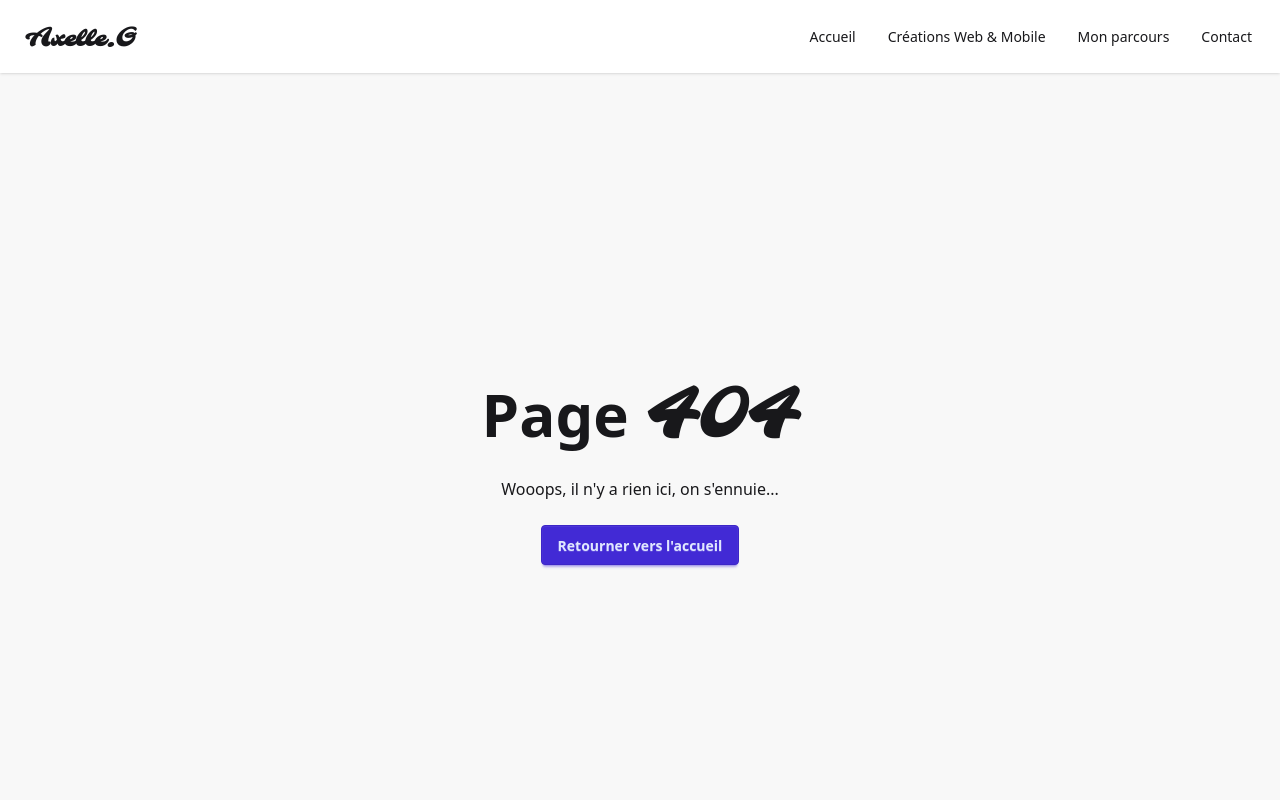
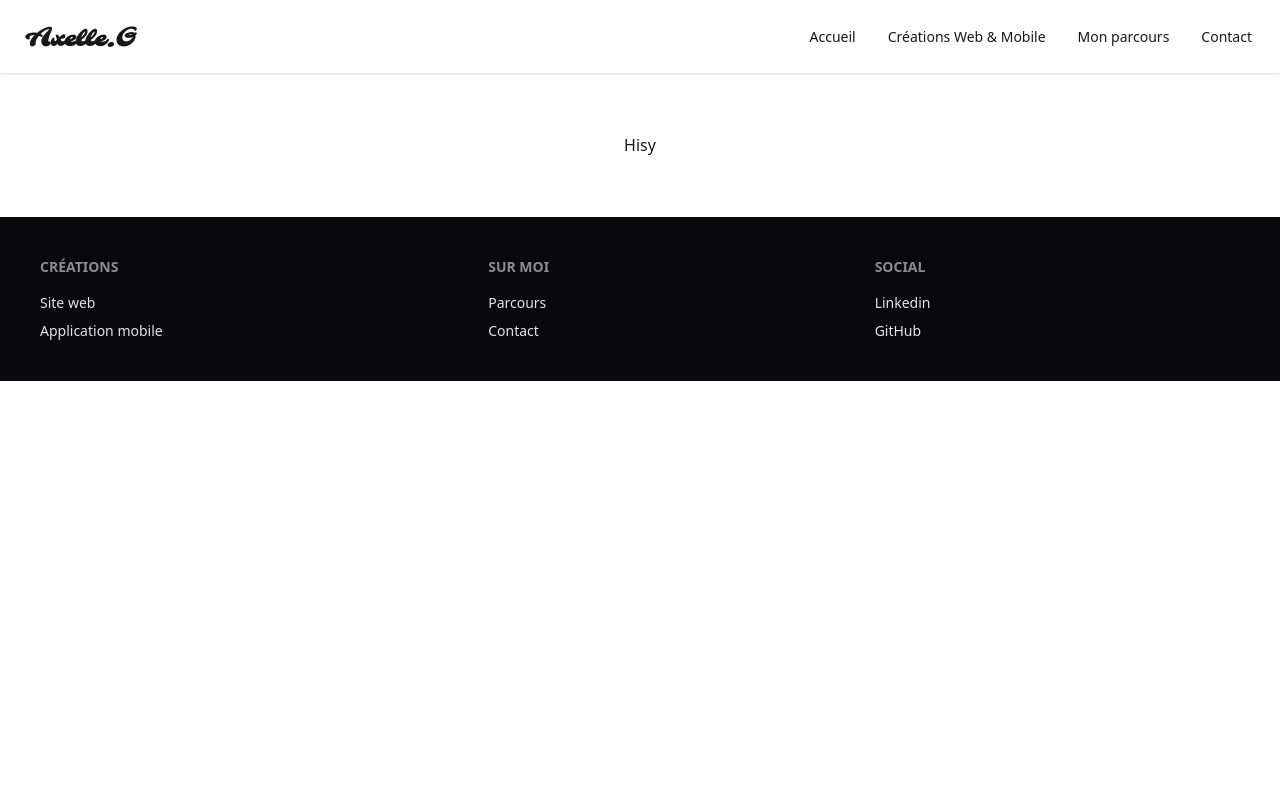
Before and after one commit to Theia01/portfolio, a React (Vite) app: page /portfolio/creations/hisy in a window 1280 px wide. Shown: the top 800 px of the page. Built offline with nearby package versions, Linux system fonts and the light colour scheme.

Commit message:
:sparkles: ajout nouvelle page project

```diff
--- a/src/App.jsx
+++ b/src/App.jsx
@@ -4,6 +4,7 @@ import Footer from "./components/Footer.jsx";
 import { Routes, Route, BrowserRouter } from "react-router";
 import Home from "./Pages/Home.jsx";
 import Creations from "./Pages/Creations.jsx";
+import Hisy from "./Pages/Hisy.jsx";
 import Parcours from "./Pages/Parcours.jsx";
 import Error404 from "./Pages/Error404.jsx";
 
@@ -15,6 +16,7 @@ function App() {
         <Routes>
           <Route path="/" element={<Home />} />
           <Route path="/creations" element={<Creations />} />
+          <Route path="/creations/hisy" element={<Hisy />} />
           <Route path="/parcours" element={<Parcours />} />
           <Route path="*" element={<Error404 />} />
         </Routes>
--- a/src/Pages/Creations.jsx
+++ b/src/Pages/Creations.jsx
@@ -11,6 +11,7 @@ import {
 
 // Images
 import imgHisy from "../assets/img/project/hisy/screenshot_1.jpg";
+import { NavLink } from "react-router";
 
 function Creations() {
   return (
@@ -44,7 +45,9 @@ function Creations() {
               <button className="btn btn-ghost">
                 <IconOpenProject />
               </button>
-              <button className="btn btn-primary">En apprendre plus</button>
+              <NavLink to="/creations/hisy" className="btn btn-primary">
+                En apprendre plus
+              </NavLink>
             </div>
           </div>
           <figure className="sm:max-w-50 sm:max-h-70 max-h-60 rounded-t-lg rounded-b-none sm:rounded-t-none sm:rounded-r-lg ">
--- /dev/null
+++ b/src/Pages/Hisy.jsx
@@ -0,0 +1,11 @@
+import Container from "../components/Container";
+
+function Hisy() {
+  return (
+    <Container>
+      <h1>Hisy</h1>
+    </Container>
+  );
+}
+
+export default Hisy;
```
